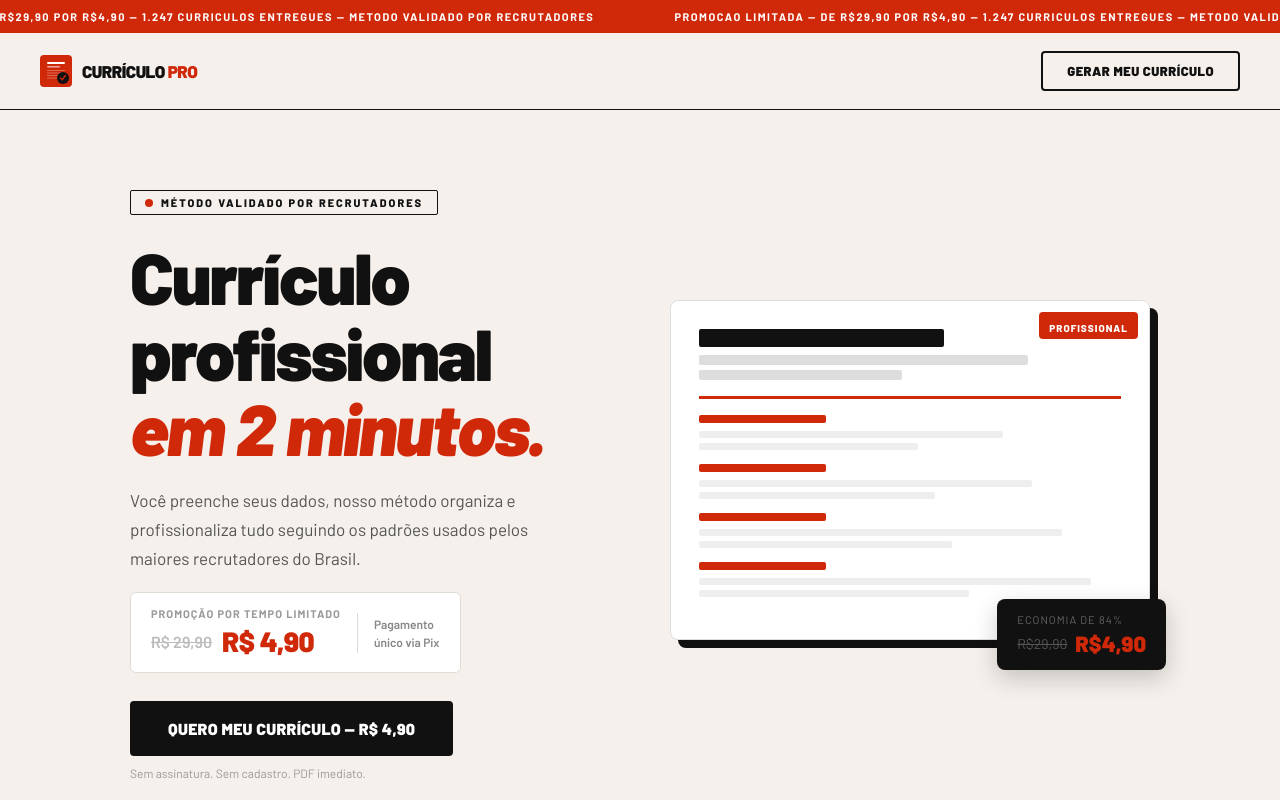
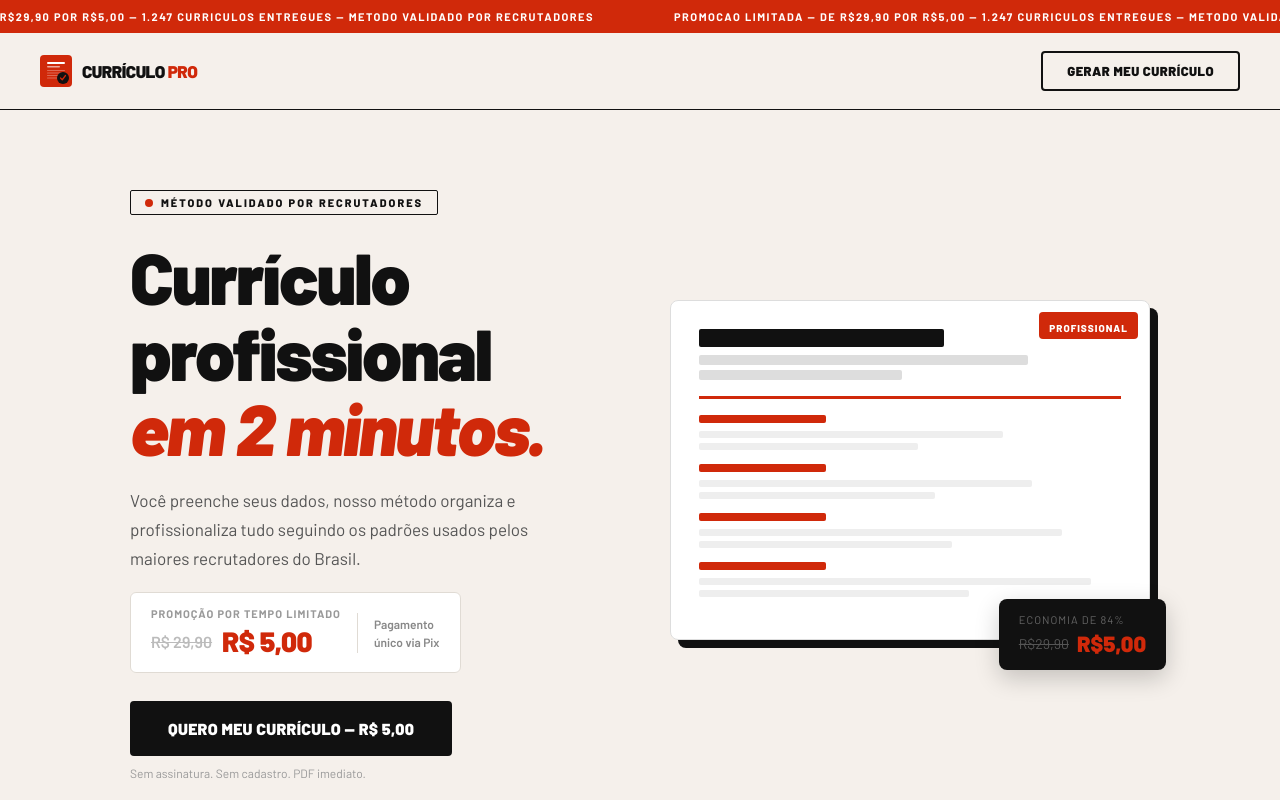
Before and after one commit to theolimaa/curriculo, a Next.js app: page / in a window 1280 px wide. Shown: the top 800 px of the page. Built offline with nearby package versions, Linux system fonts and the light colour scheme; no server answers.

Commit message:
Update page.tsx

```diff
--- a/src/app/page.tsx
+++ b/src/app/page.tsx
@@ -58,7 +58,7 @@
         <div style={{ display: "flex", gap: "80px", animation: "ticker 22s linear infinite", width: "max-content" }}>
           {[...Array(8)].map((_, i) => (
             <span key={i} style={{ color: "#fff", fontSize: "11px", fontWeight: 700, letterSpacing: "1.5px", textTransform: "uppercase", whiteSpace: "nowrap" }}>
-              PROMOCAO LIMITADA — De R$29,90 por R$4,90 — {count.toLocaleString("pt-BR")} curriculos entregues — Metodo validado por recrutadores
+              PROMOCAO LIMITADA — De R$29,90 por R$5,00 — {count.toLocaleString("pt-BR")} curriculos entregues — Metodo validado por recrutadores
             </span>
           ))}
         </div>
@@ -91,7 +91,7 @@
                 <div style={{ fontSize: "11px", fontWeight: 700, color: "#999", textTransform: "uppercase", letterSpacing: "1px", marginBottom: "4px" }}>Promoção por tempo limitado</div>
                 <div style={{ display: "flex", alignItems: "center", gap: "10px" }}>
                   <span style={{ fontSize: "16px", color: "#bbb", textDecoration: "line-through", fontWeight: 600 }}>R$ 29,90</span>
-                  <span style={{ fontSize: "28px", fontWeight: 900, color: RED, letterSpacing: "-0.5px" }}>R$ 4,90</span>
+                  <span style={{ fontSize: "28px", fontWeight: 900, color: RED, letterSpacing: "-0.5px" }}>R$ 5,00</span>
                 </div>
               </div>
               <div style={{ width: "1px", height: "40px", background: "#e0dbd4" }} />
@@ -99,7 +99,7 @@
             </div>
             <div>
               <button className="btn-primary" onClick={() => window.location.href = "/formulario"}>
-                Quero meu currículo — R$ 4,90
+                Quero meu currículo — R$ 5,00
               </button>
               <p style={{ fontSize: "12px", color: "#999", marginTop: "10px" }}>Sem assinatura. Sem cadastro. PDF imediato.</p>
             </div>
@@ -127,7 +127,7 @@
               <div style={{ fontSize: "11px", color: "#666", letterSpacing: "1px", textTransform: "uppercase", marginBottom: "4px" }}>Economia de 84%</div>
               <div style={{ display: "flex", alignItems: "center", gap: "8px" }}>
                 <span style={{ fontSize: "14px", color: "#555", textDecoration: "line-through" }}>R$29,90</span>
-                <span style={{ fontSize: "22px", fontWeight: 900, color: RED }}>R$4,90</span>
+                <span style={{ fontSize: "22px", fontWeight: 900, color: RED }}>R$5,00</span>
               </div>
             </div>
           </div>
@@ -141,7 +141,7 @@
             {[
               { num: `${count.toLocaleString("pt-BR")}+`, label: "Currículos entregues" },
               { num: "2 min", label: "Tempo médio de entrega" },
-              { num: "R$ 4,90", label: "Preço único, sem mensalidade" },
+              { num: "R$ 5,00", label: "Preço único, sem mensalidade" },
             ].map((s, i) => (
               <div key={s.label} style={{ padding: "20px 40px", borderRight: i < 2 ? "1px solid #2a2a2a" : "none", textAlign: "center" }}>
                 <div style={{ fontSize: "clamp(32px, 4vw, 48px)", fontWeight: 900, color: RED, letterSpacing: "-1px" }}>{s.num}</div>
@@ -320,7 +320,7 @@
           {/* CTA abaixo */}
           <div style={{ textAlign: "center", marginTop: "60px" }}>
             <button className="btn-primary" onClick={() => window.location.href = "/formulario"}>
-              Quero o meu assim — R$ 4,90
+              Quero o meu assim — R$ 5,00
             </button>
           </div>
         </div>
@@ -337,7 +337,7 @@
             <div className="steps-grid" style={{ display: "grid", gridTemplateColumns: "repeat(4, 1fr)", gap: "2px" }}>
               {[
                 { n: "01", title: "Preencha seus dados", desc: "Nome, experiências, formação e habilidades. Simples, direto no celular." },
-                { n: "02", title: "Pague R$ 4,90 no Pix", desc: "Instantâneo e seguro. Sem cartão, sem cadastro, sem burocracia." },
+                { n: "02", title: "Pague R$ 5,00 no Pix", desc: "Instantâneo e seguro. Sem cartão, sem cadastro, sem burocracia." },
                 { n: "03", title: "O método organiza tudo", desc: "Padrão profissional, estrutura validada, linguagem de mercado." },
                 { n: "04", title: "Revise e baixe o PDF", desc: "Edite o que quiser. Baixe e envie para as vagas na hora." },
               ].map((s) => (
@@ -390,7 +390,7 @@
             <div className="testimonials-grid" style={{ display: "grid", gridTemplateColumns: "1fr 1fr 1fr", gap: "2px" }}>
               {[
                 { nome: "Fernanda S.", cidade: "São Paulo — SP", texto: "Nunca soube fazer currículo e sempre pedia ajuda pra alguém. Fiz sozinha em 5 minutos e já fui chamada pra entrevista na semana seguinte.", destaque: false },
-                { nome: "Carlos M.", cidade: "Fortaleza — CE", texto: "Tava desempregado há 4 meses. Refiz meu currículo aqui e em 1 semana já tava com proposta em mão. Vale muito mais do que R$ 4,90.", destaque: true },
+                { nome: "Carlos M.", cidade: "Fortaleza — CE", texto: "Tava desempregado há 4 meses. Refiz meu currículo aqui e em 1 semana já tava com proposta em mão. Vale muito mais do que R$ 5,00.", destaque: true },
                 { nome: "Juliana R.", cidade: "Belo Horizonte — MG", texto: "Minha filha usou para conseguir o primeiro emprego. O currículo ficou muito profissional, parece que foi feito por especialista de RH.", destaque: false },
               ].map((d) => (
                 <div key={d.nome} style={{ background: d.destaque ? RED : "#1a1a1a", padding: "36px 28px", borderLeft: "1px solid #2a2a2a" }}>
@@ -413,7 +413,7 @@
           <div style={{ fontSize: "11px", fontWeight: 800, letterSpacing: "3px", textTransform: "uppercase", color: "rgba(255,255,255,0.6)", marginBottom: "20px" }}>Promoção por tempo limitado</div>
           <div style={{ display: "flex", alignItems: "center", justifyContent: "center", gap: "20px", marginBottom: "8px", flexWrap: "wrap" }}>
             <span style={{ fontSize: "clamp(20px, 3vw, 30px)", color: "rgba(255,255,255,0.45)", textDecoration: "line-through", fontWeight: 700 }}>R$ 29,90</span>
-            <h2 style={{ fontSize: "clamp(52px, 8vw, 96px)", fontWeight: 900, color: "#fff", letterSpacing: "-3px", lineHeight: 1 }}>R$ 4,90</h2>
+            <h2 style={{ fontSize: "clamp(52px, 8vw, 96px)", fontWeight: 900, color: "#fff", letterSpacing: "-3px", lineHeight: 1 }}>R$ 5,00</h2>
           </div>
           <p style={{ fontSize: "18px", color: "rgba(255,255,255,0.75)", margin: "0 0 40px", lineHeight: 1.6 }}>Pagamento único via Pix.<br />Currículo profissional em 2 minutos.</p>
           <button className="btn-inv" onClick={() => window.location.href = "/formulario"}>Gerar meu currículo agora</button>
```
